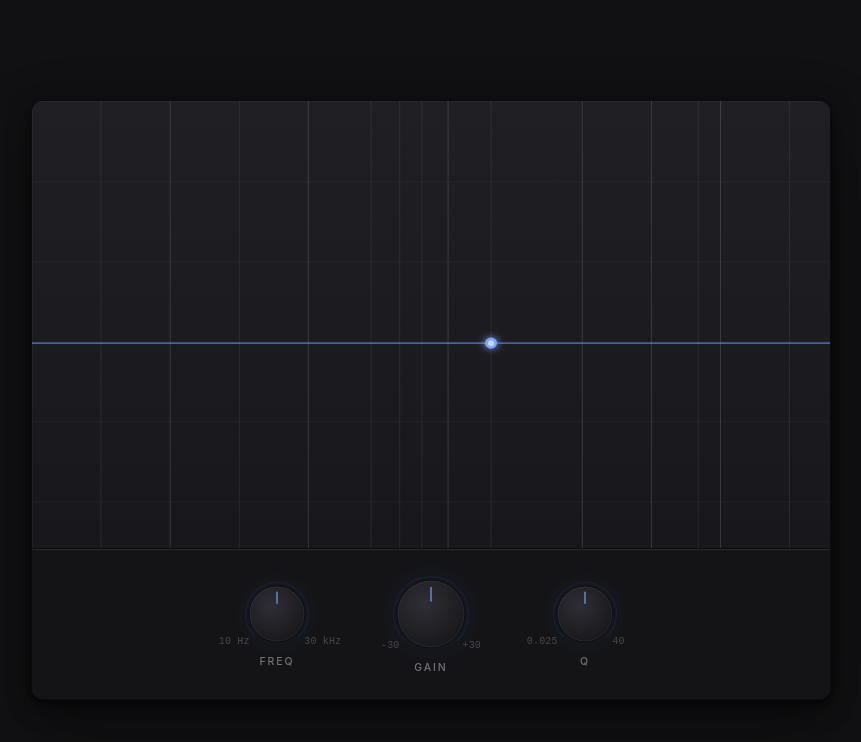
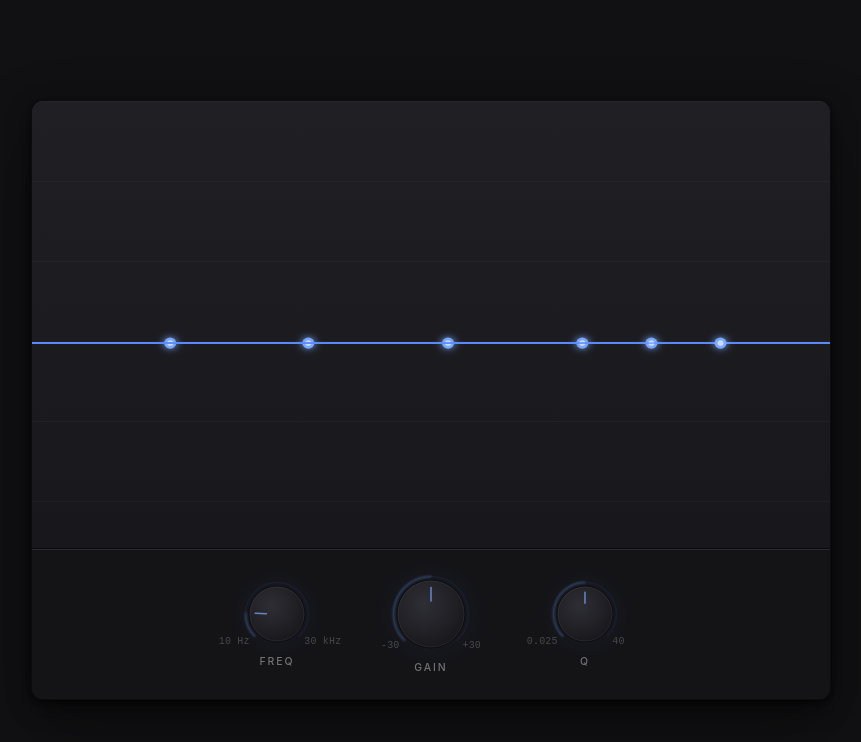
Before and after one commit to Amit-Erez/eq-app, a React (Vite) app: page / in a window 1280 px wide. Shown: the top 742 px of the page, without its empty margins (209-1070 px from the left). Built offline with nearby package versions, Linux system fonts and the light colour scheme.

Commit message:
plugin now has 6 bands, all functionality transitioned from global values to band values through mapping

```diff
--- a/src/App.tsx
+++ b/src/App.tsx
@@ -7,7 +7,7 @@ import {
   xToNormalized,
 } from "./lib/utils";
 import Controls from "./components/Controls";
-import type { BandNumber, Knob, Location } from "./types/Types";
+import type { BandNumber, freqBand, Knob, Location } from "./types/Types";
 import {
   baselineY,
   minQ,
@@ -23,6 +23,7 @@ import {
   graphMaxX,
   freqMarkers,
   majorIndexes,
+  bands,
 } from "./constants";
 import { ValueLabel } from "./components/ValueLabel";
 
@@ -30,20 +31,24 @@ function App() {
   // ====================
   // State
   // ====================
+
+  // const [handleLoc, setHandleLoc] = useState<Location>({ x: 500, y: 155 });
+  // const [gainValue, setGainValue] = useState<number>(0);
+  // const [freqValue, setFreqValue] = useState<number>(1000);
+  // const [freqRotation, setFreqRotation] = useState(0);
+  // const [bandSelected, setBandSelected] = useState<boolean>(false);
+
   const graphPanelRef = useRef<HTMLDivElement | null>(null);
-  // const [handleLoc, setHandleLoc] = useState<Location>({ x: 500, y: 155 });
+  const [bandsArr, setBandsArr] = useState<freqBand[]>(bands);
+  const [selectedBandIndex, setSelectedBandIndex] = useState<number>(0);
   const [isHandleDragging, setIsHandleDragging] = useState<boolean>(false);
   const [isKnobDragging, setIsKnobDragging] = useState<boolean>(false);
-  const [qRotation, setQRotation] = useState<number>(60);
-  const [gainValue, setGainValue] = useState<number>(0);
-  const [freqValue, setFreqValue] = useState<number>(1000);
-  const [freqRotation, setFreqRotation] = useState(0);
+  // const [qRotation, setQRotation] = useState<number>(60);
   const [lastMouseY, setLastMouseY] = useState<number>(0);
   const [activeKnob, setActiveKnob] = useState<Knob>(null);
   const [isFreqKnobHovered, setIsFreqKnobHovered] = useState<boolean>(false);
   const [isGainKnobHovered, setIsGainKnobHovered] = useState<boolean>(false);
   const [isHandleHovered, setIsHandleHovered] = useState<boolean>(false);
-  const [bandSelected, setBandSelected] = useState<BandNumber>(null);
   const [knobDblClicked, setKnobDblClicked] = useState<"FREQ" | "GAIN" | null>(
     null,
   );
@@ -55,32 +60,32 @@ function App() {
   // ====================
   // Derived from state (rotation → Q / Gain / Freq)
   // ====================
-  const normalizedRotation: number =
-    (qRotation - minAngle) / (maxAngle - minAngle);
-  const mappedQ: number = minQ + normalizedRotation * (maxQ - minQ);
 
-  const normalizedFreq = freqToNormalized(freqValue);
+  const normalizedFreq = freqToNormalized(
+    bandsArr[selectedBandIndex].freqValue,
+  );
+  const handleX = normalizedToX(normalizedFreq, graphMinX, graphMaxX);
   const freqKnobRotation = minAngle + normalizedFreq * (maxAngle - minAngle);
-  const handleX = normalizedToX(normalizedFreq, graphMinX, graphMaxX);
 
   // ====================
   // Derived from Q (Q → width)
   // ====================
-  const normalizedQ: number = (mappedQ - minQ) / (maxQ - minQ);
-  const inverted: number = 1 - normalizedQ;
-  const qRange: number = maxWidth - minWidth;
-  const width: number = minWidth + inverted * qRange;
+ const selectedNormalizedQ =
+  (bandsArr[selectedBandIndex].qValue - minQ) / (maxQ - minQ);
+
+const qRotation =
+  minAngle + selectedNormalizedQ * (maxAngle - minAngle);
 
   // ====================
   // Derived from G (Gain → height)
   // ====================
-  const signedGain = gainValue / maxGain;
+  const signedGain = bandsArr[selectedBandIndex].gainValue / maxGain;
   const gainHeightFromKnob = signedGain * maxBellHeight;
   const handleYFromGain = baselineY - gainHeightFromKnob;
-  const gainRotation = gainValue * 4.5;
+  const gainRotation = bandsArr[selectedBandIndex].gainValue * 4.5;
   const gainHeight: number = gainHeightFromKnob;
 
-  const gainLabel = `${Math.round(gainValue)} db`;
+  const gainLabel = `${Math.round(bandsArr[selectedBandIndex].gainValue)} db`;
   const gainLabelWidth = Math.max(52, gainLabel.length * 6.8 + 12);
   const gainLabelX = Math.max(
     4,
@@ -93,12 +98,11 @@ function App() {
     isGainKnobHovered ||
     (isKnobDragging && activeKnob === "GAIN");
 
-
   // ====================
   // Derived from FREQ
   // ====================
 
-  const freqLabel = `${Math.round(freqValue)} Hz`;
+  const freqLabel = `${Math.round(bandsArr[selectedBandIndex].freqValue)} Hz`;
   const freqLabelWidth = Math.max(52, freqLabel.length * 6.8 + 12);
   const freqLabelX = Math.max(
     4,
@@ -111,7 +115,6 @@ function App() {
     isFreqKnobHovered ||
     (isKnobDragging && activeKnob === "FREQ");
 
-
   // ====================
   // Curve inputs
   // ====================
@@ -120,18 +123,26 @@ function App() {
   // ====================
   // Path generation
   // ====================
-  let path: string = `M 0 ${baselineY}`;
+  // let path: string = `M 0 ${baselineY}`;
 
-  for (let x = 0; x <= 800; x += 4) {
-    const dx: number = x - handleX;
-    const bell: number = Math.exp(-(dx * dx) / (2 * width * width));
-    const y: number = baselineY - gainHeight * bell;
-    path += ` L ${x} ${y}`;
-  }
+  // for (let x = 0; x <= 800; x += 4) {
+  //   const dx: number = x - handleX;
+  //   const bell: number = Math.exp(-(dx * dx) / (2 * width * width));
+  //   const y: number = baselineY - gainHeight * bell;
+  //   path += ` L ${x} ${y}`;
+  // }
 
   // ====================
   // Handlers
   // ====================
+
+  function updateBands(key: string, value: number) {
+    setBandsArr((prev) => {
+      return prev.map((band, index) =>
+        index === selectedBandIndex ? { ...band, [key]: value } : band,
+      );
+    });
+  }
 
   function handleKnobMouseDown(e: React.MouseEvent<HTMLElement>): void {
     setIsKnobDragging(true);
@@ -140,55 +151,51 @@ function App() {
 
   function handleKnobDrag(e: React.MouseEvent<HTMLElement, MouseEvent>): void {
     if (!isKnobDragging) return;
-    if (bandSelected === null) return;
 
     const currY = e.clientY;
     const deltaY = currY - lastMouseY;
 
     if (activeKnob === "Q") {
-      const sensitivity = 1.5;
-      setQRotation((prev) => {
-        const next = prev - deltaY * sensitivity;
-        if (next > maxAngle) return maxAngle;
-        if (next < minAngle) return minAngle;
+      const sensitivity = 0.1;
+      const currentQ = bandsArr[selectedBandIndex].qValue;
+      const nextQ = currentQ - deltaY * sensitivity;
+      const clampedNextQ = Math.max(minQ, Math.min(maxQ, nextQ));
+      updateBands("qValue", clampedNextQ);
 
-        return next;
-      });
       setLastMouseY(currY);
     }
 
     if (activeKnob === "GAIN") {
       const sensitivity = 0.25;
-      setGainValue((prev) => {
-        const next = prev - deltaY * sensitivity;
-        if (next > maxGain) return maxGain;
-        if (next < minGain) return minGain;
-
-        return next;
-      });
+      const next =
+        bandsArr[selectedBandIndex].gainValue - deltaY * sensitivity || 0;
+      const clampedNext = Math.max(minGain, Math.min(maxGain, next));
+      updateBands("gainValue", clampedNext);
       setLastMouseY(currY);
     }
 
     if (activeKnob === "FREQ") {
-      setFreqRotation((prev) => {
-        const next = Math.max(minAngle, Math.min(maxAngle, prev - deltaY));
-
-        const normalized = (next - minAngle) / (maxAngle - minAngle);
-        const newFreq = normalizedToFreq(normalized);
-
-        setFreqValue(newFreq);
-
-        return next;
-      });
+      const sensitivity = 0.01;
+      const currentFreq = bandsArr[selectedBandIndex].freqValue;
+      // 1. convert to normalized (0–1)
+      const normalized = freqToNormalized(currentFreq);
+      // 2. apply mouse delta in normalized space
+      const nextNormalized = normalized - deltaY * sensitivity;
+      // 3. clamp 0–1
+      const clampedNormalized = Math.max(0, Math.min(1, nextNormalized));
+      // 4. convert back to Hz
+      const newFreq = normalizedToFreq(clampedNormalized);
+      // 5. update band
+      updateBands("freqValue", newFreq);
       setLastMouseY(currY);
     }
   }
 
-  function handleBandSelect(band: BandNumber): void {
-    if (band === bandSelected) return;
-    setBandSelected((prev) => (prev === band ? null : band));
-    console.log("Selected band:", band);
-  }
+  // function handleBandSelect(bandIndex: number): void {
+  //   if (bandIndex === bandSelected) return;
+  //   setSelectedBandIndex(bandIndex);
+  //   console.log("Selected band:", bandIndex);
+  // }
 
   function handleHandleDrag(
     e: React.MouseEvent<HTMLElement, MouseEvent>,
@@ -209,15 +216,18 @@ function App() {
     const clampedX = Math.max(0, Math.min(800, graphX));
     const normalized = xToNormalized(clampedX, graphMinX, graphMaxX);
     const newFreqValue = normalizedToFreq(normalized);
-    setFreqValue(newFreqValue);
+    updateBands("freqValue", newFreqValue);
+    // setFreqValue(newFreqValue);
 
     const distance = baselineY - clampedY;
     const newGainValue = distance * (1 / 6);
-    setGainValue(() => {
-      if (newGainValue > maxGain) return maxGain;
-      if (newGainValue < minGain) return minGain;
-      return newGainValue;
-    });
+    const clampedGainValue = Math.max(minGain, Math.min(maxGain, newGainValue));
+    updateBands("gainValue", clampedGainValue);
+    // setGainValue(() => {
+    //   if (newGainValue > maxGain) return maxGain;
+    //   if (newGainValue < minGain) return minGain;
+    //   return newGainValue;
+    // });
   }
 
   return (
@@ -253,7 +263,7 @@ function App() {
             // Top-to-bottom gradient: slightly lifted top, darker toward the divider
             background: "linear-gradient(to bottom, #1f1f24 0%, #18181c 100%)",
           }}
-          onMouseDown={() => handleBandSelect(null)}
+          // onMouseDown={() => setSelectedBandIndex(0)}
         >
           {/* Horizontal dB lines — sparse, faint */}
           <div
@@ -266,13 +276,38 @@ function App() {
           />
 
           {/* EQ band — visual only */}
+          {bandsArr.map((band, index) => {
+            const bandNormalizedFreq = freqToNormalized(band.freqValue);
+            const bandHandleX = normalizedToX(
+              bandNormalizedFreq,
+              graphMinX,
+              graphMaxX,
+            );
+            const bandSignedGain = band.gainValue / maxGain;
+            const bandGainHeight = bandSignedGain * maxBellHeight;
+            const bandHandleY = baselineY - bandGainHeight;
+
+            const bandNormalizedQ = (band.qValue - minQ) / (maxQ - minQ);
+const bandInvertedQ = 1 - bandNormalizedQ;
+const bandWidth = minWidth + bandInvertedQ * (maxWidth - minWidth);
+
+            let bandPath = `M 0 ${baselineY}`;
+
+            for (let x = 0; x <= 800; x += 4) {
+              const dx = x - bandHandleX;
+              const bell = Math.exp(-(dx * dx) / (2 * bandWidth * bandWidth));
+              const y = baselineY - bandGainHeight * bell;
+              bandPath += ` L ${x} ${y}`;
+            }
+            return (
               <svg
                 className="absolute inset-0 w-full h-full"
                 style={{ pointerEvents: "none" }}
                 preserveAspectRatio="none"
                 viewBox="0 0 800 480"
+                key={index}
               >
-            {markerPositions.map((x, i) => {
+                {/* {markerPositions.map((x, i) => {
               const isMajor = majorIndexes.includes(i);
               return (
                 <line
@@ -286,11 +321,15 @@ function App() {
                   strokeWidth={1}
                 />
               );
-            })}
+            })} */}
                 <defs>
                   {/* Bell fill */}
                   <linearGradient id="bandFill" x1="0" y1="0" x2="0" y2="1">
-                <stop offset="100%" stopColor="#5b8cff" stopOpacity="0.34" />
+                    <stop
+                      offset="100%"
+                      stopColor="#5b8cff"
+                      stopOpacity="0.34"
+                    />
                   </linearGradient>
                   {/* Glow filter for the handle */}
                   <filter
@@ -310,12 +349,14 @@ function App() {
 
                 {/* Bell curve — fill + stroke wrapped in fade mask */}
                 <path
-              d={`${path} L 800 ${baselineY} L 0 ${baselineY} Z`}
+                  d={`${bandPath} L 800 ${baselineY} L 0 ${baselineY} Z`}
                   fill="url(#bandFill)"
-              className={bandSelected === 1 ? "opacity-100" : "opacity-60"}
+                  className={
+                    selectedBandIndex === index ? "opacity-100" : "opacity-60"
+                  }
                 />
                 <path
-              d={path}
+                  d={bandPath}
                   fill="none"
                   stroke="#5b8cff"
                   strokeWidth="1.5"
@@ -338,7 +379,7 @@ function App() {
                 {/* Handle — the draggable-looking control point */}
                 <g
                   style={{
-                transformOrigin: `${handleX}px ${handleYFromGain}px`,
+                    transformOrigin: `${bandHandleX}px ${bandHandleY}px`,
                     transition: "transform 0.15s ease",
                     cursor: "pointer",
                   }}
@@ -348,7 +389,7 @@ function App() {
                   onMouseLeave={() => setIsHandleHovered(false)}
                   onMouseDown={(e) => {
                     e.stopPropagation();
-                handleBandSelect(1);
+                    setSelectedBandIndex(index);
                     setIsHandleDragging(true);
                   }}
                   onMouseUp={(e) => {
@@ -357,16 +398,23 @@ function App() {
                   }}
                 >
                   <circle
-                cx={handleX}
-                cy={handleYFromGain}
+                    cx={bandHandleX}
+                    cy={bandHandleY}
                     r="6"
                     fill="#7aa8ff"
                     filter="url(#handleGlow)"
                   />
                   {/* Inner bright dot */}
-              <circle cx={handleX} cy={handleYFromGain} r="3" fill="#c8daff" />
+                  <circle
+                    cx={bandHandleX}
+                    cy={bandHandleY}
+                    r="3"
+                    fill="#c8daff"
+                  />
                 </g>
               </svg>
+            );
+          })}
         </div>
 
         {/* Divider — stronger than the grid lines, 2px compound treatment */}
@@ -379,22 +427,18 @@ function App() {
         <div
           className="flex-1 bg-[#141417] flex items-center justify-center gap-20"
           onMouseDownCapture={() => {
-            console.log("parent click");
             setKnobDblClicked(null);
           }}
         >
           <Controls
-            activeKnob={activeKnob}
             qRotation={qRotation}
             gainRotation={gainRotation}
             freqKnobRotation={freqKnobRotation}
             knobDblClicked={knobDblClicked}
+            // bandSelected={bandSelected}
+            selectedBandIndex={selectedBandIndex}
             setKnobDblClicked={setKnobDblClicked}
-            setFreqRotation={setFreqRotation}
-            setFreqValue={setFreqValue}
-            freqValue={freqValue}
-            setGainValue={setGainValue}
-            bandSelected={bandSelected}
+            updateBands={updateBands}
             setActiveKnob={setActiveKnob}
             setIsFreqKnobHovered={setIsFreqKnobHovered}
             setIsGainKnobHovered={setIsGainKnobHovered}
--- a/src/components/Controls.tsx
+++ b/src/components/Controls.tsx
@@ -1,43 +1,32 @@
+import type { Knob, KnobsSpecs } from "../types/Types";
 import { useRef, useState } from "react";
 import {
   MAX_FREQ,
-  maxAngle,
   maxGain,
   MIN_FREQ,
-  minAngle,
   minGain,
 } from "../constants";
-import { freqToNormalized } from "../lib/utils";
-import type { BandNumber, Knob, KnobsSpecs } from "../types/Types";
 
 function Controls({
-  activeKnob,
   qRotation,
   gainRotation,
   freqKnobRotation,
-  freqValue,
-  bandSelected,
   knobDblClicked,
+  selectedBandIndex,
   setKnobDblClicked,
-  setFreqValue,
-  setGainValue,
-  setFreqRotation,
   setActiveKnob,
   setIsFreqKnobHovered,
   setIsGainKnobHovered,
   handleKnobMouseDown,
+  updateBands,
 }: {
-  activeKnob: Knob;
   qRotation: number;
   gainRotation: number;
   freqKnobRotation: number;
-  freqValue: number;
-  bandSelected: BandNumber;
   knobDblClicked: "FREQ" | "GAIN" | null;
+  selectedBandIndex: number;
+  updateBands:(key: string, value: number) => void;
   setKnobDblClicked: (label: "FREQ" | "GAIN" | null) => void;
-  setFreqValue: (value: number) => void;
-  setGainValue: (value: number) => void;
-  setFreqRotation: (rotation: number) => void;
   setActiveKnob: (label: Knob) => void;
   setIsFreqKnobHovered: (isHovered: boolean) => void;
   setIsGainKnobHovered: (isHovered: boolean) => void;
@@ -45,9 +34,6 @@ function Controls({
 }) {
   const knobRef = useRef<HTMLDivElement | null>(null);
   const inputRef = useRef<HTMLInputElement | null>(null);
-  // const [knobDblClicked, setKnobDblClicked] = useState<"FREQ" | "GAIN" | null>(
-  //   null,
-  // );
   const [freqInputValue, setFreqInputValue] = useState<string>("");
   const [gainInputValue, setGainInputValue] = useState<string>("");
 
@@ -55,21 +41,21 @@ function Controls({
     {
       label: "FREQ",
       size: 28,
-      angle: bandSelected ? freqKnobRotation : 0,
+      angle: freqKnobRotation ? freqKnobRotation : 0,
       min: "10 Hz",
       max: "30 kHz",
     },
     {
       label: "GAIN",
       size: 34,
-      angle: bandSelected ? gainRotation : 0,
+      angle: gainRotation ? gainRotation : 0,
       min: "-30",
       max: "+30",
     },
     {
       label: "Q",
       size: 28,
-      angle: bandSelected ? qRotation : 0,
+      angle: qRotation  ? qRotation : 0,
       min: "0.025",
       max: "40",
     },
@@ -78,7 +64,7 @@ function Controls({
   function handleDoubleClick(
     label: Knob,
   ) {
-    if (!bandSelected) return;
+
     if (label === "Q") return;
 
     setKnobDblClicked(label);
@@ -103,15 +89,17 @@ function Controls({
 
     if (knobDblClicked === "FREQ") {
       const clamped = Math.max(MIN_FREQ, Math.min(MAX_FREQ, parsed));
-      setFreqValue(clamped);
-      setFreqInputValue(clamped.toString())
+      updateBands("freqValue", clamped);
+      setFreqInputValue("")
+      setKnobDblClicked(null)
       return;
     }
 
     if (knobDblClicked === "GAIN") {
       const clamped = Math.max(minGain, Math.min(maxGain, parsed));
-      setGainValue(clamped);
-      setGainInputValue(clamped.toString())
+      updateBands("gainValue", clamped);
+      setGainInputValue("")
+      setKnobDblClicked(null)
       return;
     }
   }
@@ -168,17 +156,17 @@ function Controls({
             }}
             onMouseDown={(e) => {
               setActiveKnob(label);
-              if (label === "FREQ") {
-                setFreqRotation(
-                  minAngle +
-                    freqToNormalized(freqValue) * (maxAngle - minAngle),
-                );
-              }
+              // if (label === "FREQ") {
+              //   setFreqRotation(
+              //     minAngle +
+              //       freqToNormalized(bands[selectedBandIndex].freqValue) * (maxAngle - minAngle),
+              //   );
+              // }
               handleKnobMouseDown(e);
             }}
             onDoubleClick={() => handleDoubleClick(label)}
           >
-            {label === knobDblClicked && bandSelected ? (
+            {label === knobDblClicked ? (
               <input
                 ref={inputRef}
                 type="text"
@@ -275,7 +263,7 @@ function Controls({
                 strokeLinecap="round"
                 opacity="0.10"
               />
-              {bandSelected && (
+
                 <path
                   d={`M ${asx} ${asy} A ${arcR} ${arcR} 0 ${fillLarge} 1 ${aex} ${aey}`}
                   fill="none"
@@ -286,7 +274,7 @@ function Controls({
                   filter={`url(#arcBlur-${label})`}
                   className="group-hover:opacity-100 transition-opacity duration-150"
                 />
-              )}
+
               {/* Min label — 7 o'clock */}
               <text
                 x={minLx}
--- a/src/constants.ts
+++ b/src/constants.ts
@@ -1,3 +1,5 @@
+import type { freqBand } from "./types/Types";
+
   // Geometry
   export const baselineY = 260;
   export const maxBellHeight = 180;
@@ -27,3 +29,12 @@
   ]
 
   export const majorIndexes = [2, 4, 8, 10, 11, 13];
+
+ export const bands: freqBand[] = [
+      {type: "low-shelf", freqValue: 40, gainValue: 0, qValue: 20},
+      {type: "bell", freqValue: 160, gainValue: 0, qValue: 20},
+      {type: "bell", freqValue: 650, gainValue: 0, qValue: 20},
+      {type: "bell", freqValue: 2500, gainValue: 0, qValue: 20},
+      {type: "bell", freqValue: 5000, gainValue: 0, qValue: 20},
+      {type: "high-shelf", freqValue: 10000, gainValue: 0, qValue: 20},
+    ]
```
Also changed, not shown: src/types/Types.ts (+7 -0 lines). Lines whose indentation alone changed are shown as unchanged.
